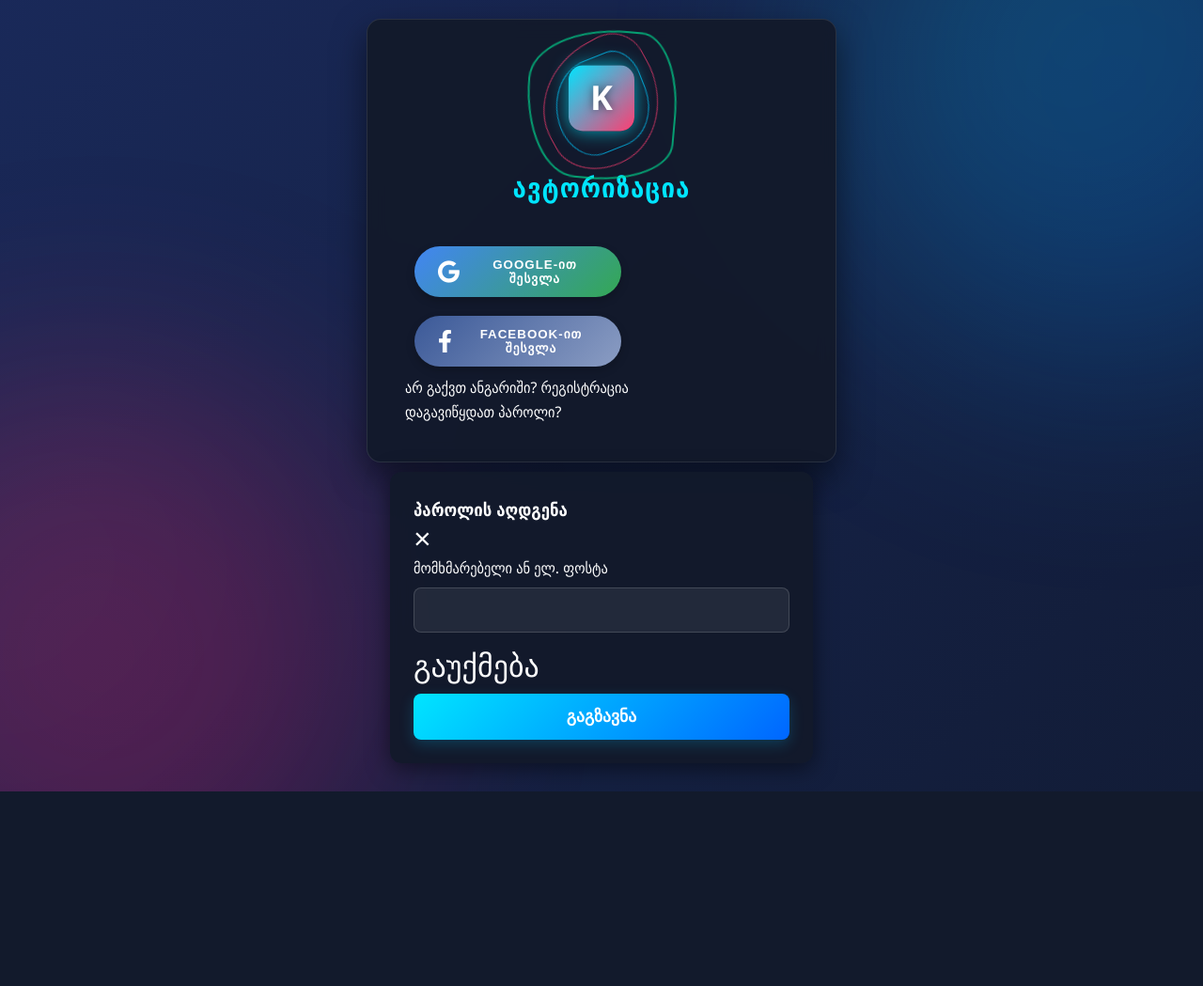
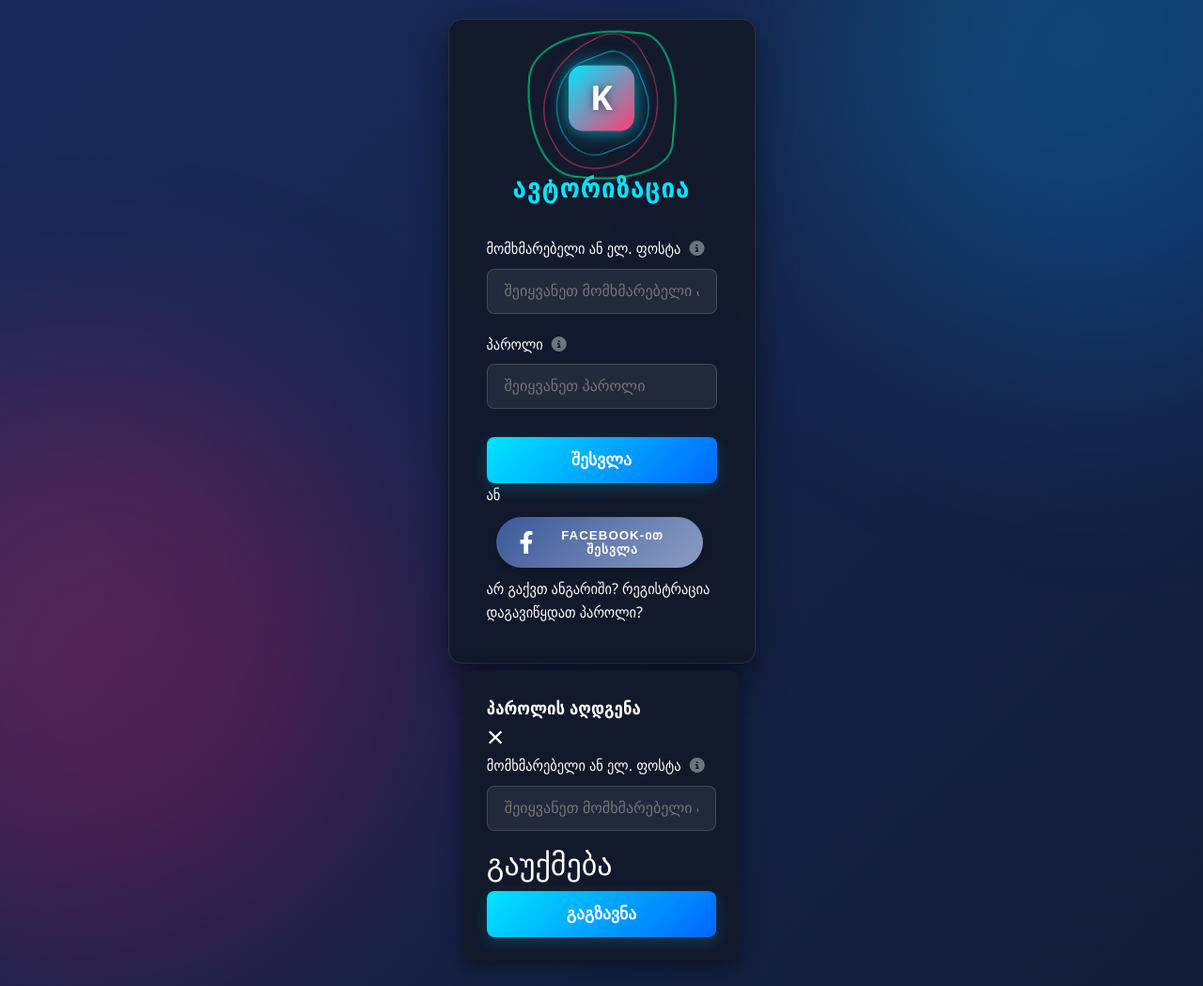
Before and after one commit to glebkoxan36/kodi.ge, a Flask app: page /login in a window 1280 px wide. Shown: the whole page at 94% size. Before the commit the page ends 842 px from the top, so only its background shows below. Run offline with Flask 3, Linux system fonts and the light colour scheme; some libraries are stand-ins or nearby versions.

Commit message:
Update login.html

```diff
--- a/templates/login.html
+++ b/templates/login.html
@@ -1,3 +1,4 @@
+<!-- login.html -->
 <!DOCTYPE html>
 <html lang="ka" class="auth-page">
 <head>
@@ -6,6 +7,35 @@
     <title>ავტორიზაცია</title>
     <link rel="stylesheet" href="https://cdnjs.cloudflare.com/ajax/libs/font-awesome/6.4.0/css/all.min.css">
     <link rel="stylesheet" href="static/styles.css">
+    <style>
+        .tooltip {
+            position: relative;
+            display: inline-block;
+            margin-left: 5px;
+            color: #6c757d;
+        }
+        .tooltip .tooltiptext {
+            visibility: hidden;
+            width: 200px;
+            background-color: #333;
+            color: #fff;
+            text-align: center;
+            border-radius: 4px;
+            padding: 5px;
+            position: absolute;
+            z-index: 1;
+            bottom: 125%;
+            left: 50%;
+            transform: translateX(-50%);
+            opacity: 0;
+            transition: opacity 0.3s;
+            font-size: 12px;
+        }
+        .tooltip:hover .tooltiptext {
+            visibility: visible;
+            opacity: 1;
+        }
+    </style>
 </head>
 <body>
     <div class="gradient-bg gradient-1"></div>
@@ -24,13 +54,44 @@
             <h2>ავტორიზაცია</h2>
         </div>
 
+        <form id="login-form">
+            <input type="hidden" name="csrf_token" id="csrf_token" value="{{ csrf_token() }}">
+
+            <div class="form-group">
+                <label class="form-label" for="identifier">
+                    მომხმარებელი ან ელ. ფოსტა
+                    <span class="tooltip">
+                        <i class="fas fa-info-circle"></i>
+                        <span class="tooltiptext">შეიყვანეთ თქვენი მომხმარებლის სახელი ან ელ.ფოსტა</span>
+                    </span>
+                </label>
+                <input type="text" class="form-control" id="identifier" name="identifier"
+                       placeholder="შეიყვანეთ მომხმარებელი ან ელ.ფოსტა" required>
+                <div class="error-message" id="identifier_error"></div>
+            </div>
+
+            <div class="form-group">
+                <label class="form-label" for="password">
+                    პაროლი
+                    <span class="tooltip">
+                        <i class="fas fa-info-circle"></i>
+                        <span class="tooltiptext">შეიყვანეთ თქვენი პაროლი</span>
+                    </span>
+                </label>
+                <input type="password" class="form-control" id="password" name="password"
+                       placeholder="შეიყვანეთ პაროლი" required>
+                <div class="error-message" id="password_error"></div>
+            </div>
+
+            <button type="submit" class="btn-primary">შესვლა</button>
+        </form>
+
         <div class="social-auth">
+            <div class="social-divider">
+                <span>ან</span>
+            </div>
+
             <div class="social-buttons">
-                <button type="button" class="social-btn google" id="google-btn">
-                    <i class="fab fa-google"></i>
-                    Google-ით შესვლა
-                </button>
-
                 <button type="button" class="social-btn facebook" id="facebook-btn">
                     <i class="fab fa-facebook-f"></i>
                     Facebook-ით შესვლა
@@ -54,8 +115,15 @@
 
             <form id="forgot-password-form">
                 <div class="form-group">
-                    <label class="form-label" for="recovery-identifier">მომხმარებელი ან ელ. ფოსტა</label>
-                    <input type="text" class="form-control" id="recovery-identifier" name="identifier" required>
+                    <label class="form-label" for="recovery-identifier">
+                        მომხმარებელი ან ელ. ფოსტა
+                        <span class="tooltip">
+                            <i class="fas fa-info-circle"></i>
+                            <span class="tooltiptext">შეიყვანეთ თქვენი მომხმარებლის სახელი ან ელ.ფოსტა</span>
+                        </span>
+                    </label>
+                    <input type="text" class="form-control" id="recovery-identifier" name="identifier"
+                           placeholder="შეიყვანეთ მომხმარებელი ან ელ.ფოსტა" required>
                     <div class="error-message" id="recovery-error"></div>
                 </div>
 
@@ -68,11 +136,46 @@
     </div>
 
     <script>
-        // Обработчики кнопок социальных сетей
-        document.getElementById('google-btn').addEventListener('click', () => {
-            window.location.href = "/auth/google";
+        // Обработчик формы входа
+        document.getElementById('login-form').addEventListener('submit', async (e) => {
+            e.preventDefault();
+
+            const loginBtn = e.target.querySelector('.btn-primary');
+            const originalText = loginBtn.innerHTML;
+
+            // Показать индикатор загрузки
+            loginBtn.innerHTML = '<i class="fas fa-spinner fa-spin"></i> შესვლა';
+
+            try {
+                const formData = new FormData(e.target);
+                const response = await fetch('/login', {
+                    method: 'POST',
+                    body: formData,
+                    credentials: 'include'
+                });
+
+                const data = await response.json();
+
+                if (data.success) {
+                    loginBtn.innerHTML = '<i class="fas fa-check"></i> წარმატებული შესვლა';
+                    loginBtn.style.background = 'var(--success-color)';
+
+                    setTimeout(() => {
+                        window.location.href = '/user/dashboard';
+                    }, 1500);
+                } else {
+                    loginBtn.innerHTML = originalText;
+                    document.getElementById('identifier_error').textContent = data.message || 'შეცდომა ავტორიზაციის დროს';
+                    document.getElementById('identifier_error').style.display = 'block';
+                }
+            } catch (error) {
+                loginBtn.innerHTML = originalText;
+                document.getElementById('identifier_error').textContent = 'სერვერული შეცდომა';
+                document.getElementById('identifier_error').style.display = 'block';
+            }
         });
 
+        // Обработчики кнопок социальных сетей
         document.getElementById('facebook-btn').addEventListener('click', () => {
             window.location.href = "/auth/facebook";
         });
@@ -121,13 +224,15 @@
                 return;
             }
 
-            // Имитация отправки запроса
-            const success = true;
+            const submitBtn = e.target.querySelector('.btn-primary');
+            const originalText = submitBtn.innerHTML;
+            submitBtn.innerHTML = '<i class="fas fa-spinner fa-spin"></i>';
 
-            if (success) {
+            try {
+                // Имитация отправки запроса
+                await new Promise(resolve => setTimeout(resolve, 1000));
+
                 // Анимация успеха
-                const submitBtn = e.target.querySelector('.btn-primary');
-                const originalText = submitBtn.innerHTML;
                 submitBtn.innerHTML = '<i class="fas fa-check"></i> გაგზავნილია';
                 submitBtn.style.background = 'var(--success-color)';
 
@@ -138,7 +243,8 @@
                     document.getElementById('forgot-password-form').reset();
                     alert('ინსტრუქციები პაროლის აღსადგენად გამოგზავნილია თქვენს ელ. ფოსტაზე!');
                 }, 1500);
-            } else {
+            } catch (error) {
+                submitBtn.innerHTML = originalText;
                 errorElement.textContent = 'მომხმარებელი არ მოიძებნა';
                 errorElement.style.display = 'block';
             }
```
